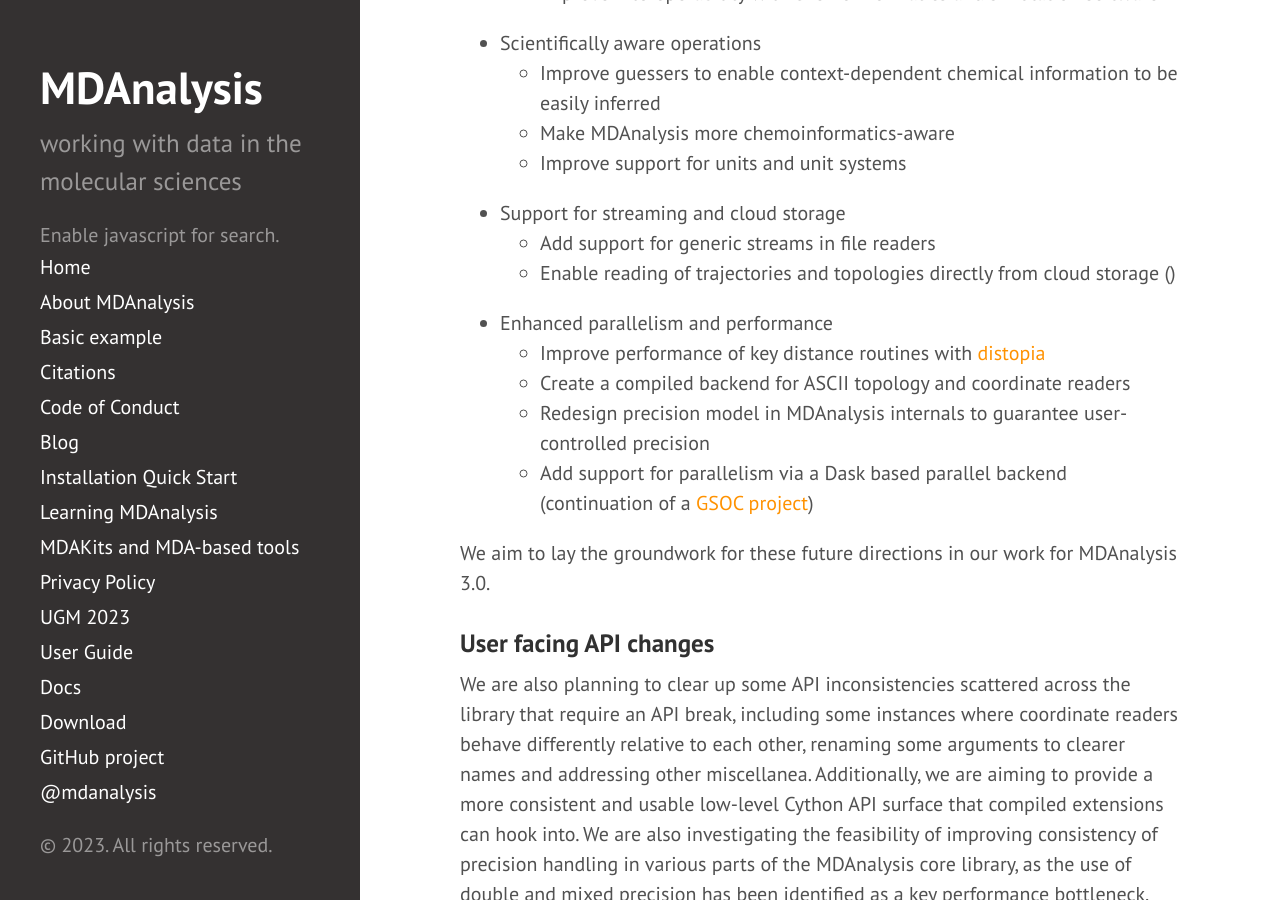
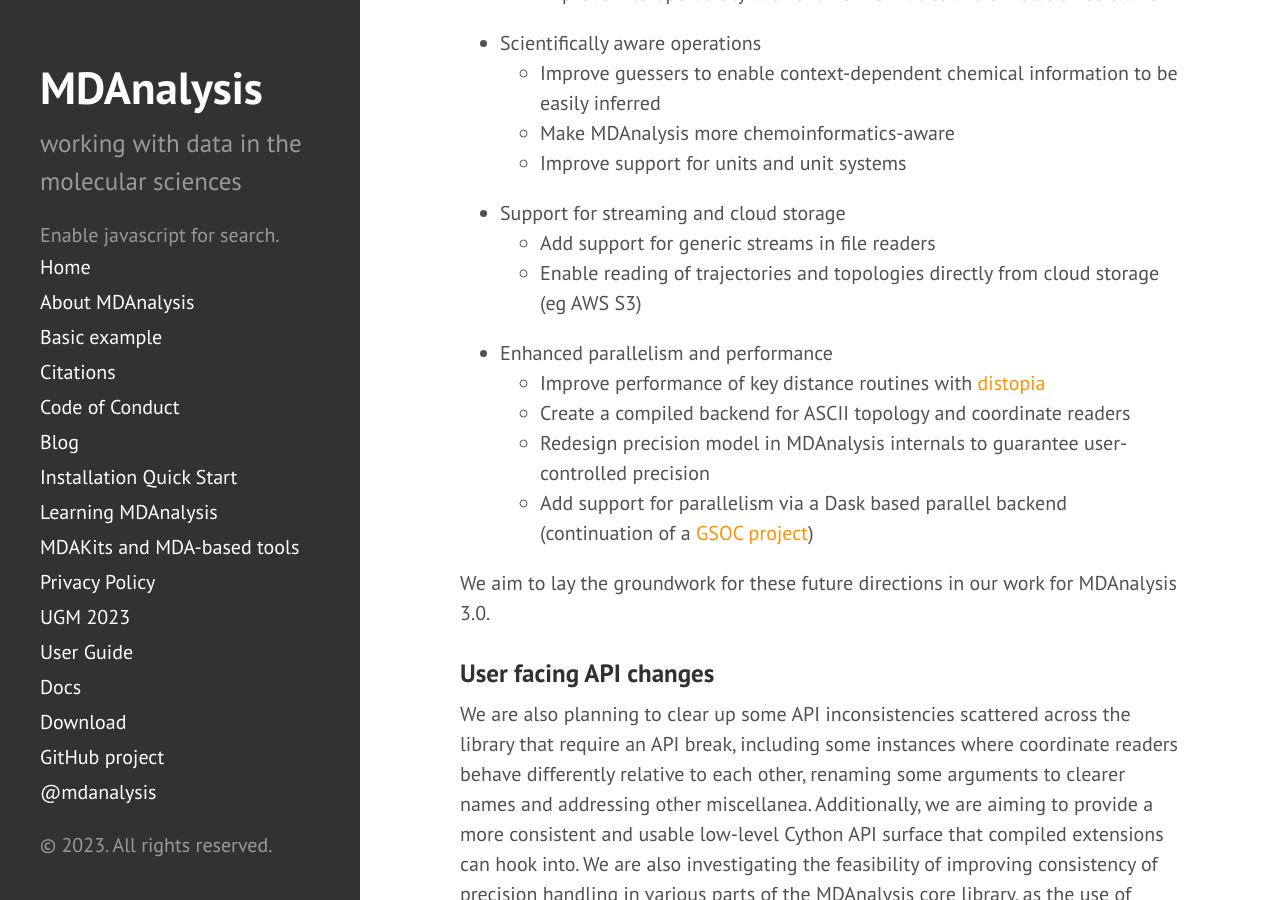
Before and after one commit to MDAnalysis/MDAnalysis.github.io, a Jekyll site: the page built from _posts/2023-10-09-towards_3.0.md, in a window 1280 px wide and 900 px high, scrolled down 1262 px. Built offline with Jekyll 4.4.1, drawn with Linux system fonts in a browser that asks for light colours; comment, search, counter and statistics services are not loaded.

Commit message:
add examples to cloud

```diff
--- a/_posts/2023-10-09-towards_3.0.md
+++ b/_posts/2023-10-09-towards_3.0.md
@@ -31,7 +31,7 @@ We have identified several areas that we would like to target for future improve
 
 * Support for streaming and cloud storage
     - Add support for generic streams in file readers
-    - Enable reading of trajectories and topologies directly from cloud storage ()
+    - Enable reading of trajectories and topologies directly from cloud storage (eg AWS S3)
 
 * Enhanced parallelism and performance
     - Improve performance of key distance routines with [distopia][]
```
